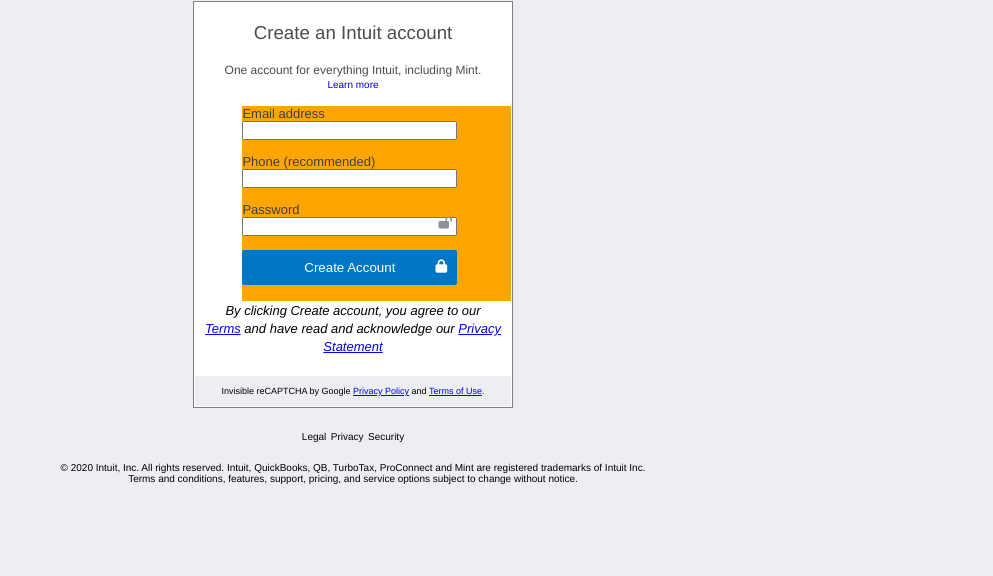
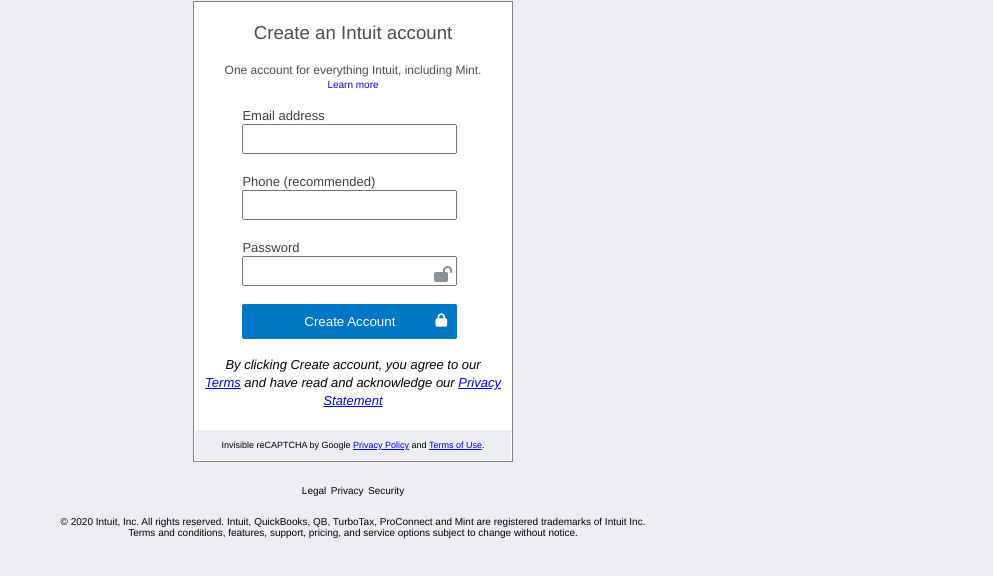
Before and after one commit to tnyandoro/intuit-mint-clone, a plain HTML site: page index.html in a window 1280 px wide. Shown: the part 126-702 px from the top of the page, without its empty margins (287-1280 px from the left). Drawn offline with Linux system fonts and the light colour scheme.

Commit message:
Adjusted input fileds height

```diff
--- a/style.css
+++ b/style.css
@@ -89,16 +89,16 @@ main {
 
 .form-center {
     width: 100%;
+    height: auto;
 }
 
 .input-width {
+    min-height: 30px;
     width: 80%;
 }
 
 .form-input {
     margin-left: 15%;
-    font-size: 12px;
-    background-color: orange;
 }
 
 .label-control {
@@ -130,6 +130,10 @@ main {
     font-size: 10px;
 }
 
+.centre-input {
+    height: 2.5em;
+}
+
 .password-form {
     position: relative;
     background-image: url("");
@@ -139,6 +143,7 @@ main {
     position: absolute;
     color: #8d9096;
     right: 22%;
+    margin-top: 10px;
 }
 
 .create-button {
```
